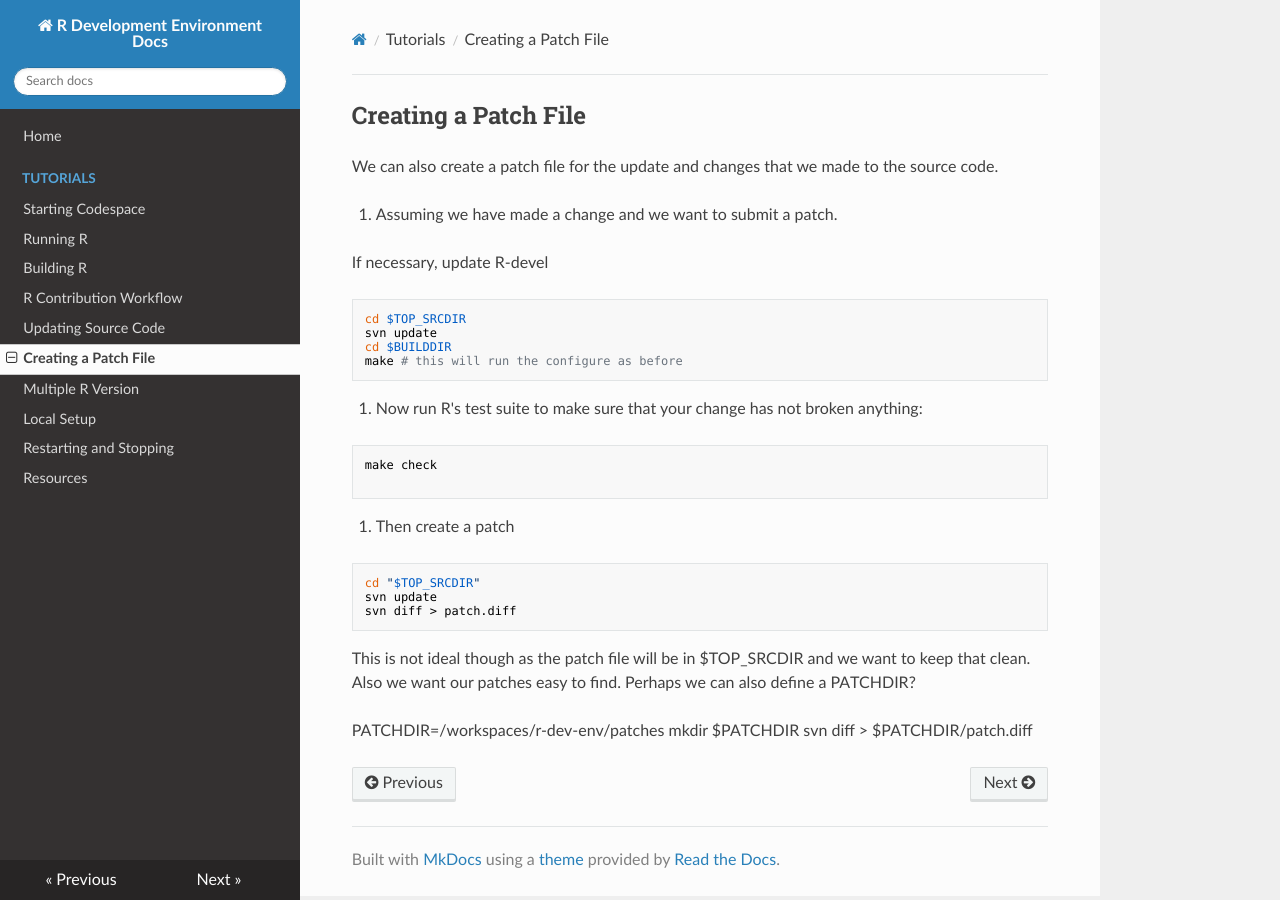
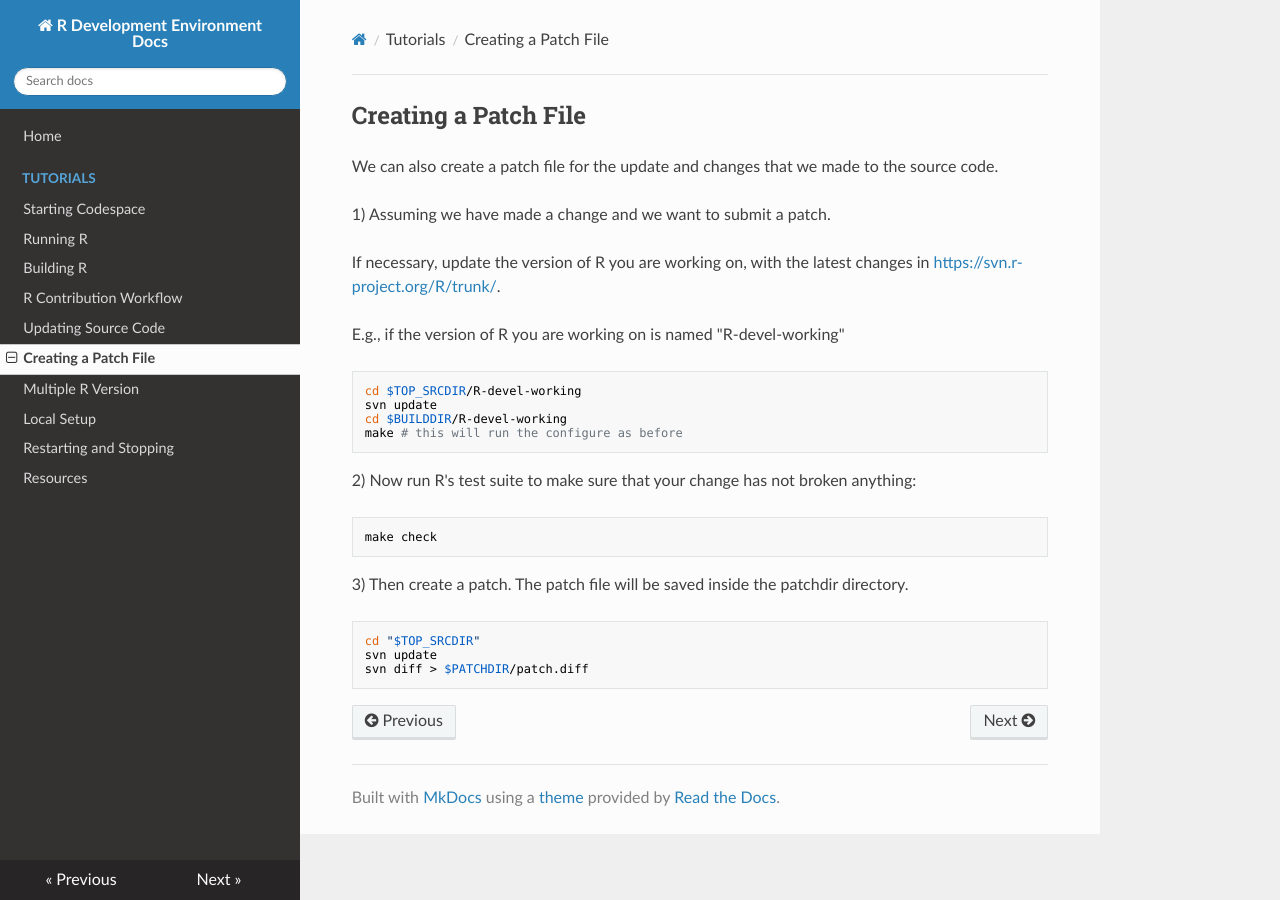
Before and after one commit to r-devel/r-dev-env, an MkDocs documentation site: the page built from docs/tutorials/patch_update.md, in a window 1280 px wide. Built offline with MkDocs 1.6.1, drawn with Linux system fonts in a browser that asks for light colours; nearby versions of some CDN libraries.

Commit message:
updated patch docs

````diff
--- a/docs/tutorials/patch_update.md
+++ b/docs/tutorials/patch_update.md
@@ -2,34 +2,29 @@
 
 We can also create a patch file for the update and changes that we made to the source code.
 
-1. Assuming we have made a change and we want to submit a patch.
+1) Assuming we have made a change and we want to submit a patch.
 
-If necessary, update R-devel
+If necessary, update the version of R you are working on, with the latest changes in <https://svn.r-project.org/R/trunk/>.
+
+E.g., if the version of R you are working on is named "R-devel-working"
 
 ```bash
-cd $TOP_SRCDIR
+cd $TOP_SRCDIR/R-devel-working
 svn update
-cd $BUILDDIR
+cd $BUILDDIR/R-devel-working
 make # this will run the configure as before
 ```
 
-2. Now run R's test suite to make sure that your change has not broken anything:
+2) Now run R's test suite to make sure that your change has not broken anything:
 
 ```bash
 make check
-
 ```
 
-3. Then create a patch
+3) Then create a patch. The patch file will be saved inside the patchdir directory.
 
 ```bash
 cd "$TOP_SRCDIR"
 svn update
-svn diff > patch.diff
+svn diff > $PATCHDIR/patch.diff
 ```
-
-This is not ideal though as the patch file will be in $TOP_SRCDIR and we want to keep that clean. Also we want our patches easy to find. Perhaps we can also define a PATCHDIR?
-
-PATCHDIR=/workspaces/r-dev-env/patches
-mkdir $PATCHDIR
-svn diff > $PATCHDIR/patch.diff
````
Also changed, not shown: 1 other file.
